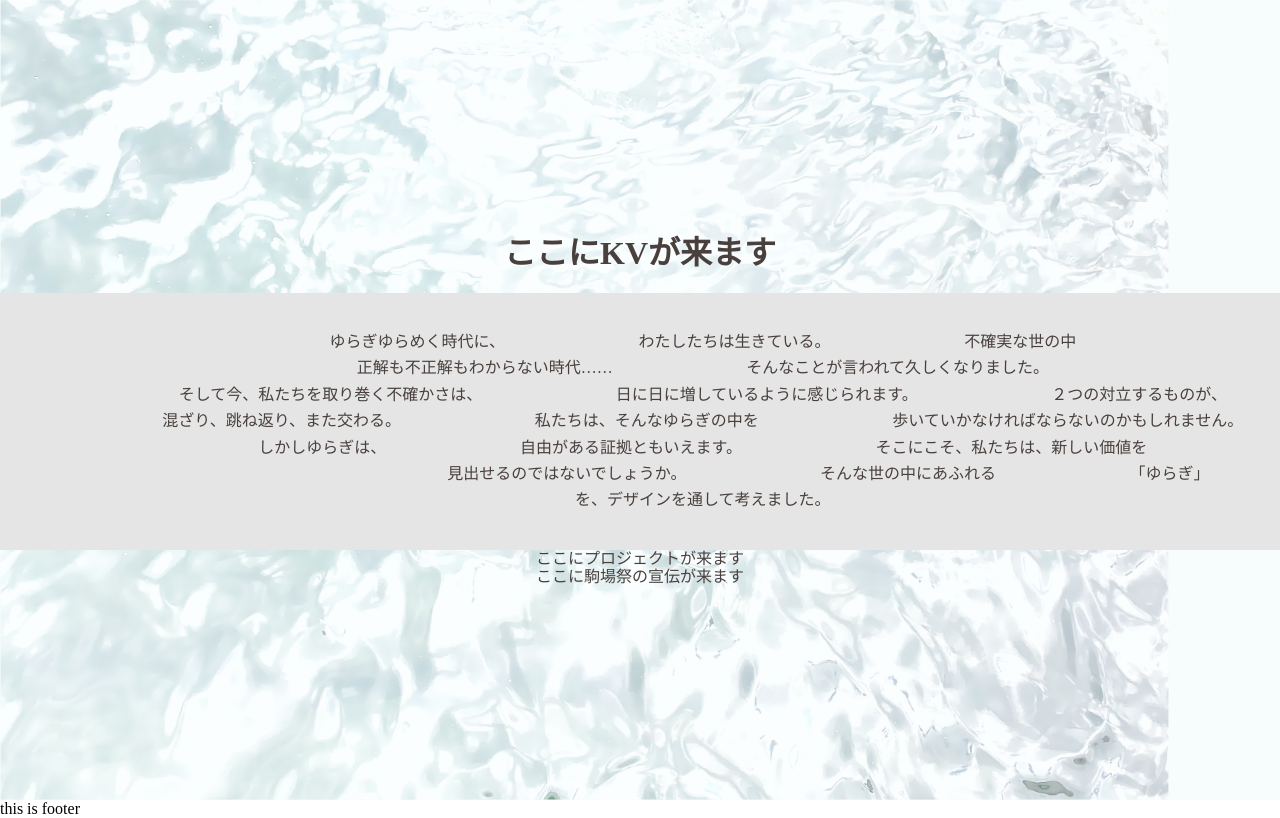
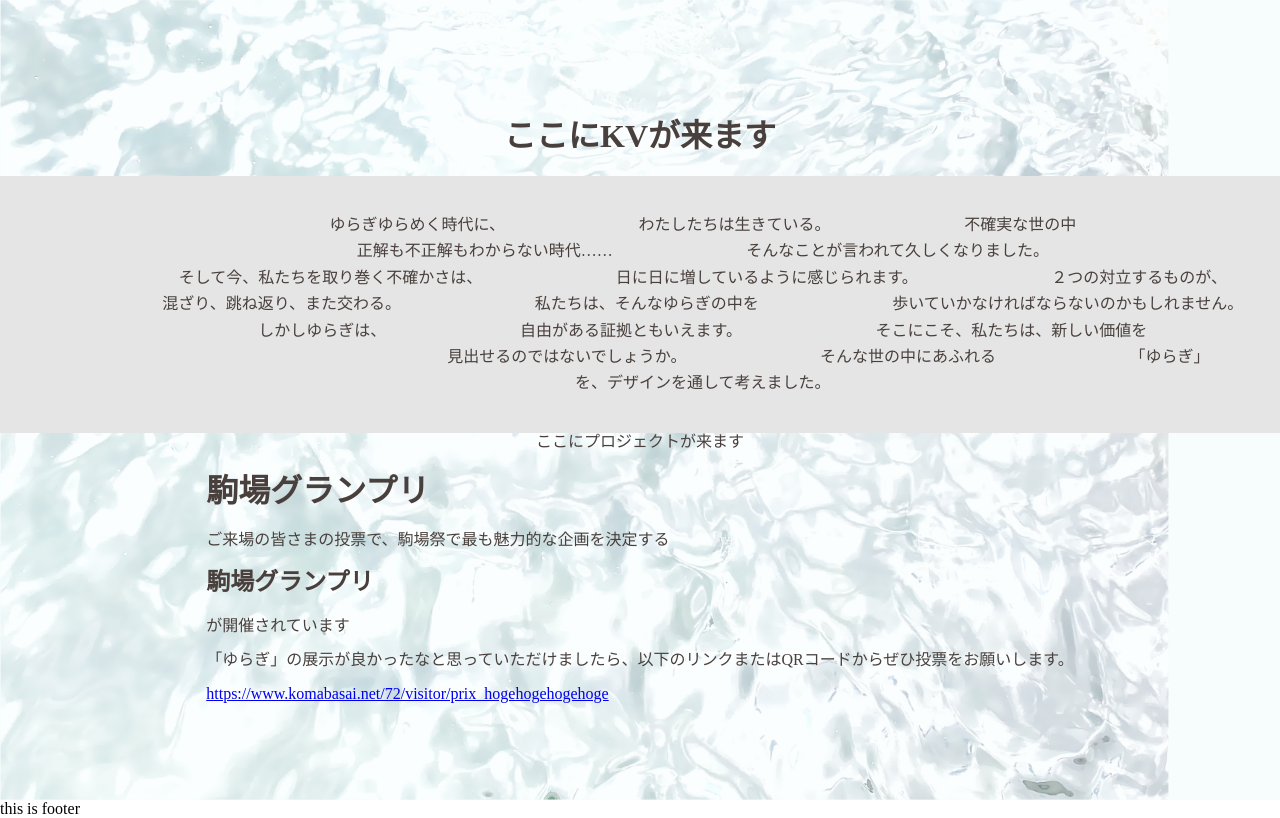
Before and after one commit to designingplusnine/komafes-2021, a Next.js app: page / in a window 1280 px wide. Built offline with nearby package versions, Linux system fonts and the light colour scheme.

Commit message:
駒場祭グランプリの説明文（途中）

```diff
--- a/components/TopPage/komafes.module.scss
+++ b/components/TopPage/komafes.module.scss
@@ -1 +1,16 @@
 @import '../styles/vars'
+
+
+/*なぜ.deco1がうまく機能しないのかよくわかりません*/
+.deco1 {
+    text-align: center;
+    font-size: 60px;
+}
+.deco2 {
+    text-align: center;
+    font-size: 48px;
+}
+p {
+    text-align: center;
+    font-size: 36px;
+}
--- a/components/TopPage/komafes.tsx
+++ b/components/TopPage/komafes.tsx
@@ -1,4 +1,13 @@
 import { NextPage } from 'next';
 import styles from './concept.module.scss';
 
-export const Komafes: NextPage = () => <div>ここに駒場祭の宣伝が来ます</div>;
+export const Komafes: NextPage = () => <div>
+
+    <h1　className="deco1">駒場グランプリ</h1>
+    <p>ご来場の皆さまの投票で、駒場祭で最も魅力的な企画を決定する</p>
+    <h2 className="deco2">駒場グランプリ</h2>
+    <p>が開催されています</p>
+    <p>「ゆらぎ」の展示が良かったなと思っていただけましたら、以下のリンクまたはQRコードからぜひ投票をお願いします。</p>
+    <a href="https://www.komabasai.net/72/visitor/prix_hogehogehogehoge">https://www.komabasai.net/72/visitor/prix_hogehogehogehoge</a>
+
+    </div>;
```
